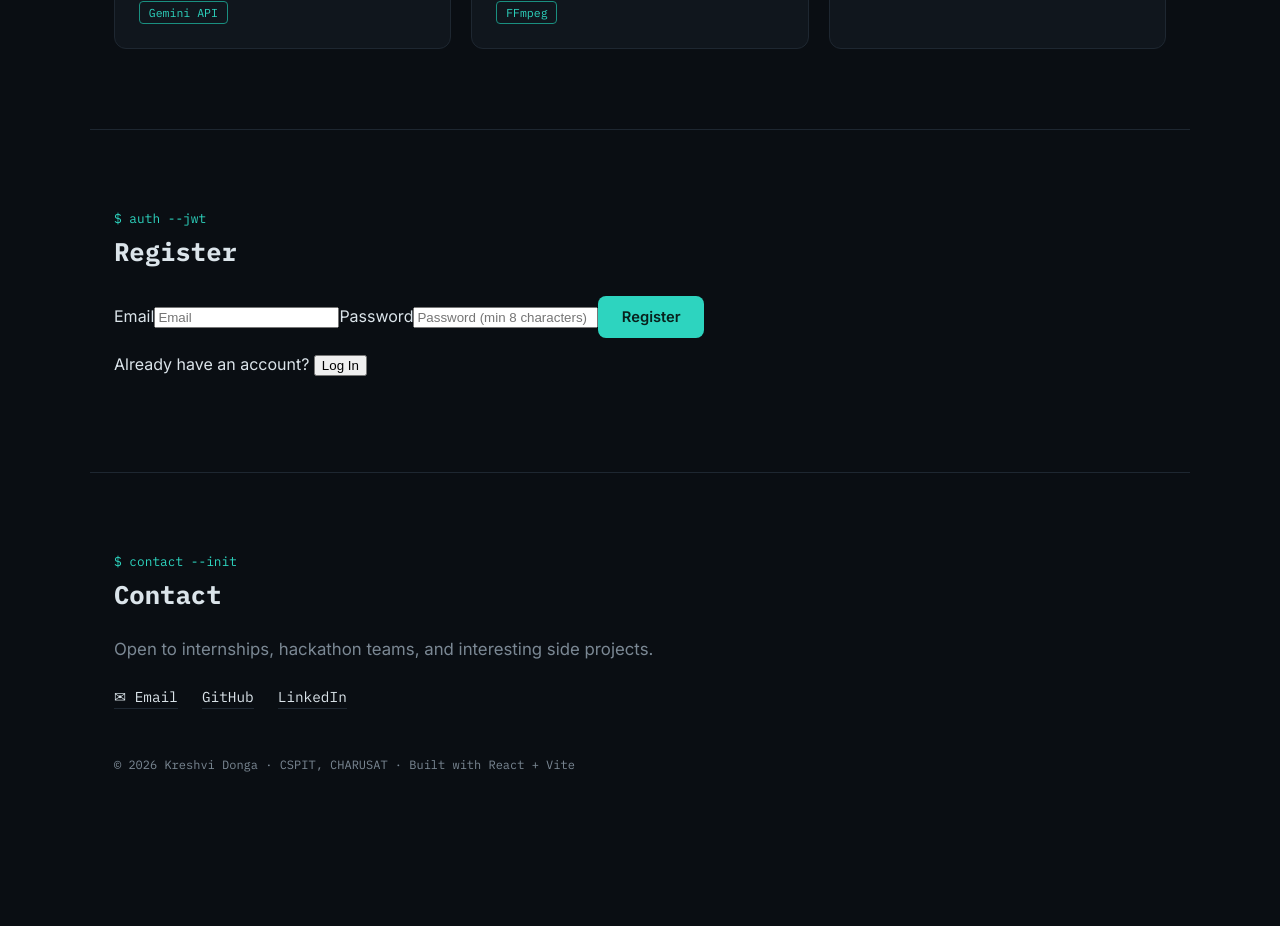
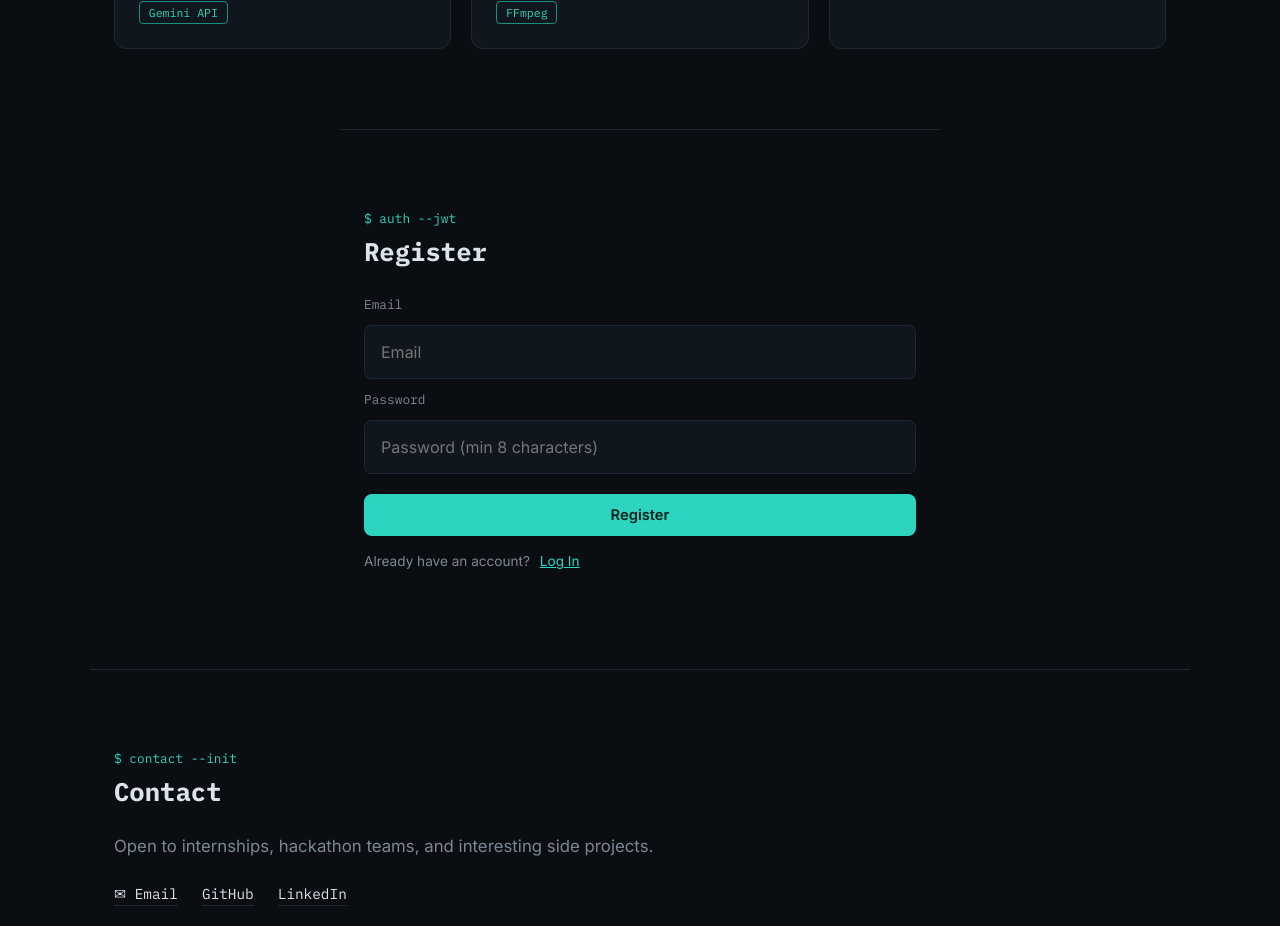
Before and after one commit to 24AIML008-Kreshvi/my_portfolio, a React (Vite) app: page / in a window 1280 px wide. Shown: the part 1840-2766 px from the top of the page. Before the commit the page ends 2672 px from the top, so only its background shows below. Built offline with nearby package versions, Linux system fonts and the light colour scheme; no server answers.

Commit message:
Practical 7: style login and register forms

```diff
--- a/src/App.css
+++ b/src/App.css
@@ -449,3 +449,15 @@
 .confirm-overlay{position:fixed;inset:0;z-index:40;background:#0009;display:grid;place-items:center;padding:1rem}
 .confirm-dialog{background:var(--bg-elevated);border:1px solid #a95454;border-radius:12px;padding:1.5rem;max-width:370px;width:100%}.confirm-dialog p{color:var(--text-dim);margin:1rem 0}
 .task-toast{position:fixed;bottom:1rem;right:1rem;z-index:50;background:#16362e;color:#d7fff5;border:1px solid var(--accent);border-radius:8px;padding:1rem 1.4rem;box-shadow:0 10px 30px #0007}
+
+
+/* Practical 7 auth flow */
+.auth-section{max-width:600px;min-height:540px}
+.auth-form{display:flex;flex-direction:column;gap:.75rem}
+.auth-form label{font:0.8rem var(--mono);color:var(--text-dim)}
+.auth-form input{background:var(--bg-elevated);border:1px solid var(--border);padding:1rem;color:var(--text);border-radius:7px;font:1rem var(--sans)}
+.auth-form button{margin-top:.5rem}
+.auth-switch{color:var(--text-dim);font-size:.85rem;margin-top:1rem}
+.auth-switch button,.auth-session button{border:0;background:transparent;color:var(--accent);cursor:pointer;font:inherit;text-decoration:underline}
+.auth-error{color:#ffaaa4}.auth-info{color:var(--accent)}
+.auth-session{max-width:1100px;margin:2rem auto -3rem;padding:0 1.5rem;display:flex;gap:1rem;align-items:center;justify-content:flex-end;flex-wrap:wrap;color:var(--text-dim);font:0.82rem var(--mono)}
```
